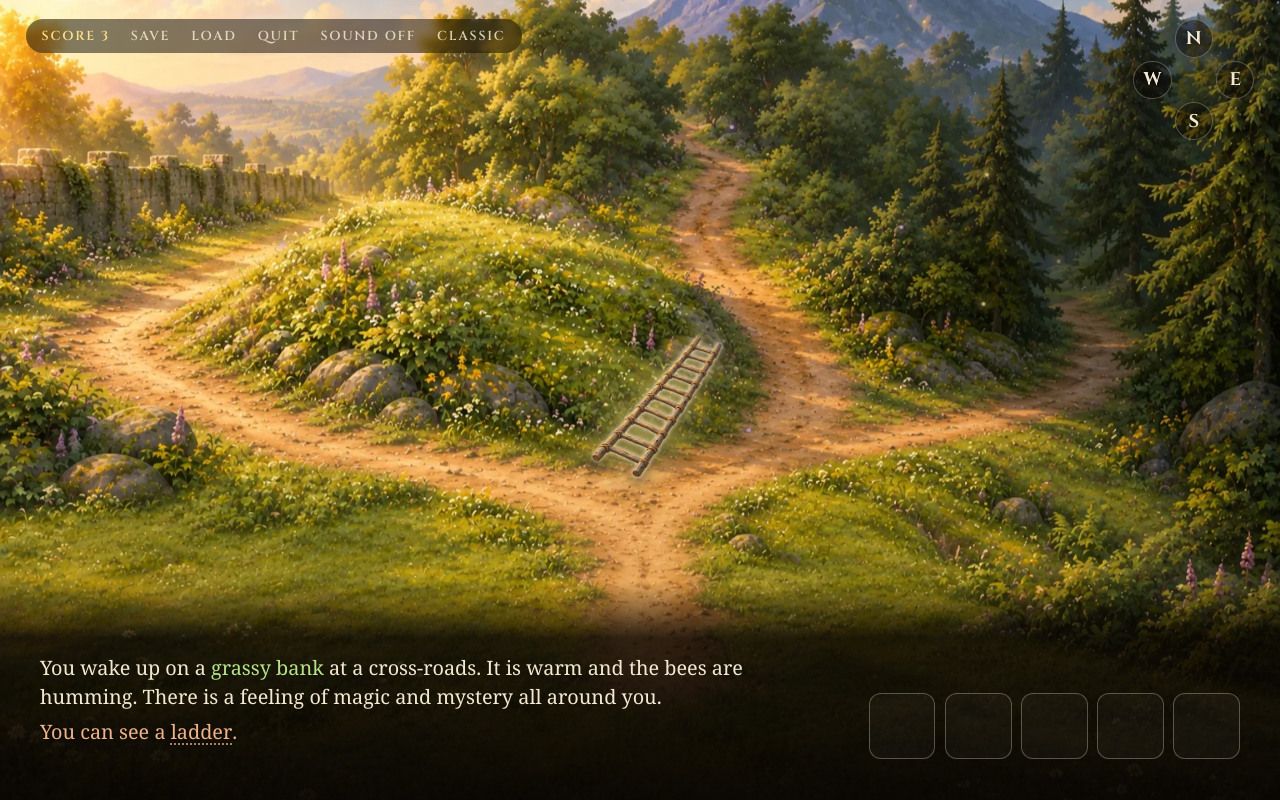
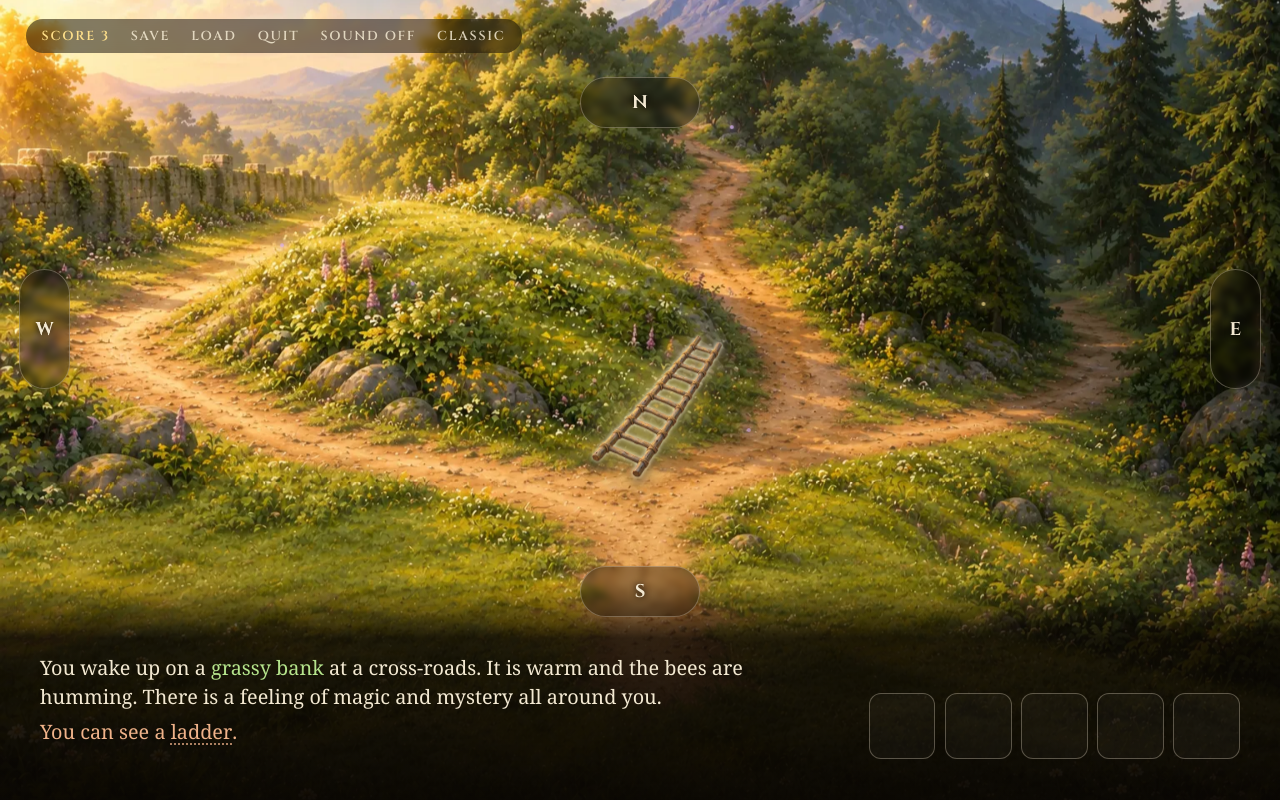
Before and after one commit to druewilding/merlins-castle, a website built with Vite: page index.html in a window 1280 px wide. Both pictures are taken after a click on the button "PLAY". Built offline with nearby package versions, Linux system fonts and the light colour scheme; files whose address does not match are found by name; a web font is replaced by a local one.

Commit message:
feat: Put the ways out at the edges of the picture on wide screens

```diff
--- a/src/illustrated/app.ts
+++ b/src/illustrated/app.ts
@@ -79,6 +79,10 @@ export class IllustratedApp {
     handoff: GameState | null = null
   ) {
     this.stage.append(this.sceneImg, this.placeholder, motes(), this.things);
+    // The ways out on wide screens sit just above the text panel.
+    new ResizeObserver(() =>
+      document.documentElement.style.setProperty("--panel-h", `${this.panel.offsetHeight}px`)
+    ).observe(this.panel);
     this.things.addEventListener("pointermove", (event) => this.hover(event));
     this.things.addEventListener("pointerleave", () => this.hover(null));
     this.things.addEventListener("click", (event) => this.clickThings(event));
--- a/src/illustrated/style.css
+++ b/src/illustrated/style.css
@@ -408,13 +408,10 @@ button {
   font-size: 1.15em;
 }
 
-/* ---- Compass (top right on wide screens) ---- */
+/* ---- Ways out: at the edges of the picture on wide screens, a thumb pad
+   (see the portrait layout) on phones ---- */
 
 .compass {
-  position: fixed;
-  top: 1.2rem;
-  right: 1.6rem;
-  z-index: 10;
   display: grid;
   grid-template: repeat(3, 2.4rem) / repeat(3, 2.4rem);
   gap: 3px;
@@ -453,6 +450,76 @@ button {
 }
 .compass .south {
   grid-area: 3 / 2;
+}
+
+/* On wide screens there's no compass: each real way out is a soft button at
+   that edge of the picture, where you'd reach to go that way. --panel-h (the
+   text panel's height) is kept up to date by the app. */
+@media (aspect-ratio > 1/1) {
+  .compass {
+    position: fixed;
+    inset: 0;
+    display: block;
+    pointer-events: none;
+  }
+
+  .compass button {
+    position: absolute;
+    display: flex;
+    flex-direction: column;
+    align-items: center;
+    justify-content: center;
+    border-radius: 999px;
+    background: rgba(10, 6, 3, 0.35);
+    backdrop-filter: blur(3px);
+    pointer-events: auto;
+    transition:
+      background 0.2s,
+      box-shadow 0.2s;
+  }
+
+  .compass button:disabled {
+    display: none;
+  }
+
+  .compass .north,
+  .compass .south {
+    left: 50%;
+    width: 7.5rem;
+    height: 3.2rem;
+    translate: -50% 0;
+  }
+
+  .compass .north {
+    top: 4.8rem;
+  }
+
+  .compass .south {
+    bottom: calc(var(--panel-h, 12rem) - 2.2rem);
+  }
+
+  .compass .west,
+  .compass .east {
+    top: calc((100vh - var(--panel-h, 12rem)) / 2 + 2.4rem);
+    width: 3.2rem;
+    height: 7.5rem;
+    translate: 0 -50%;
+  }
+
+  .compass .west {
+    left: 1.2rem;
+  }
+
+  .compass .east {
+    right: 1.2rem;
+  }
+}
+
+@media (aspect-ratio > 1/1) and (hover: hover) {
+  .compass button:hover {
+    background: rgba(10, 6, 3, 0.55);
+    box-shadow: 0 0 18px rgba(255, 216, 120, 0.35);
+  }
 }
 
 /* ---- Hands: 5 slots ---- */
```
